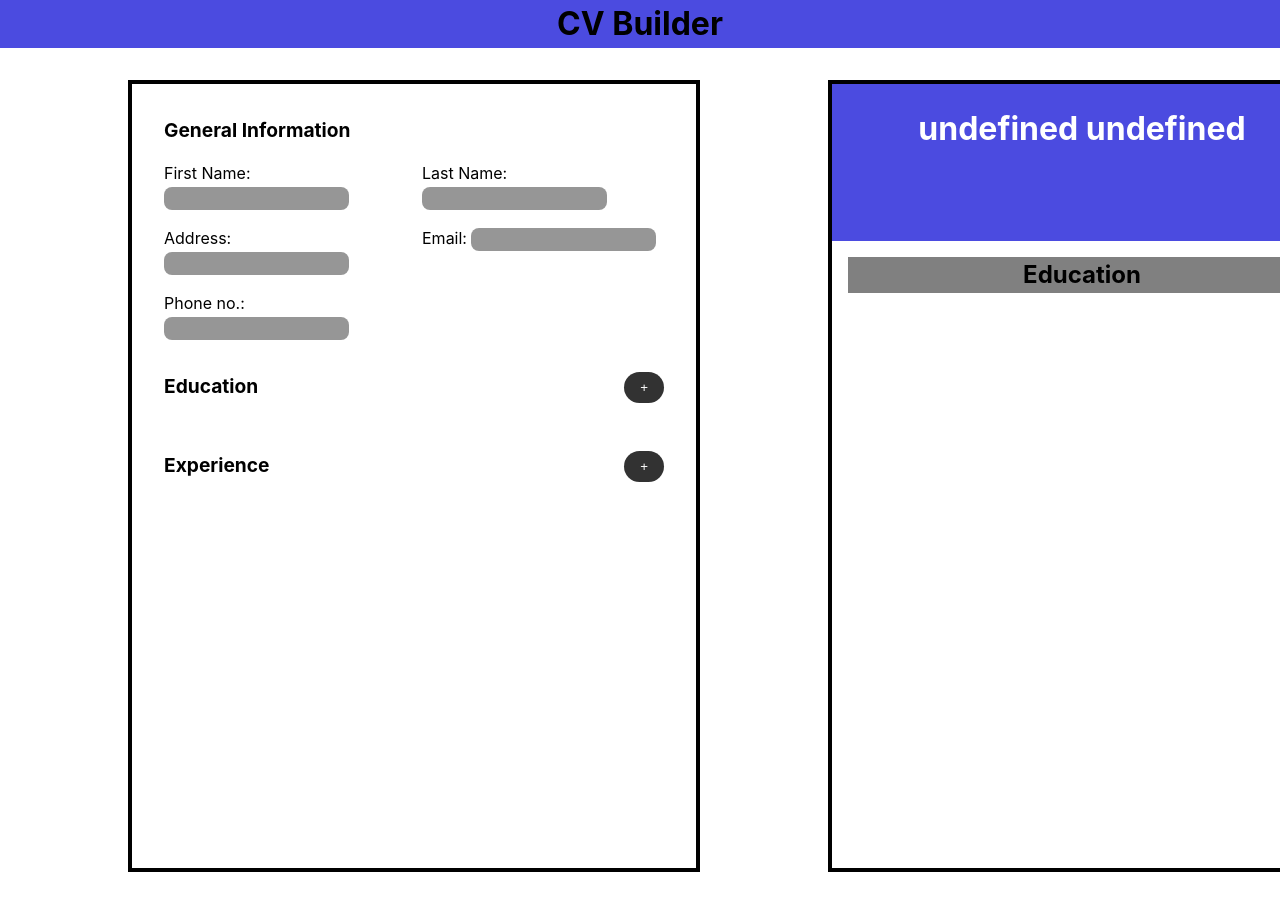
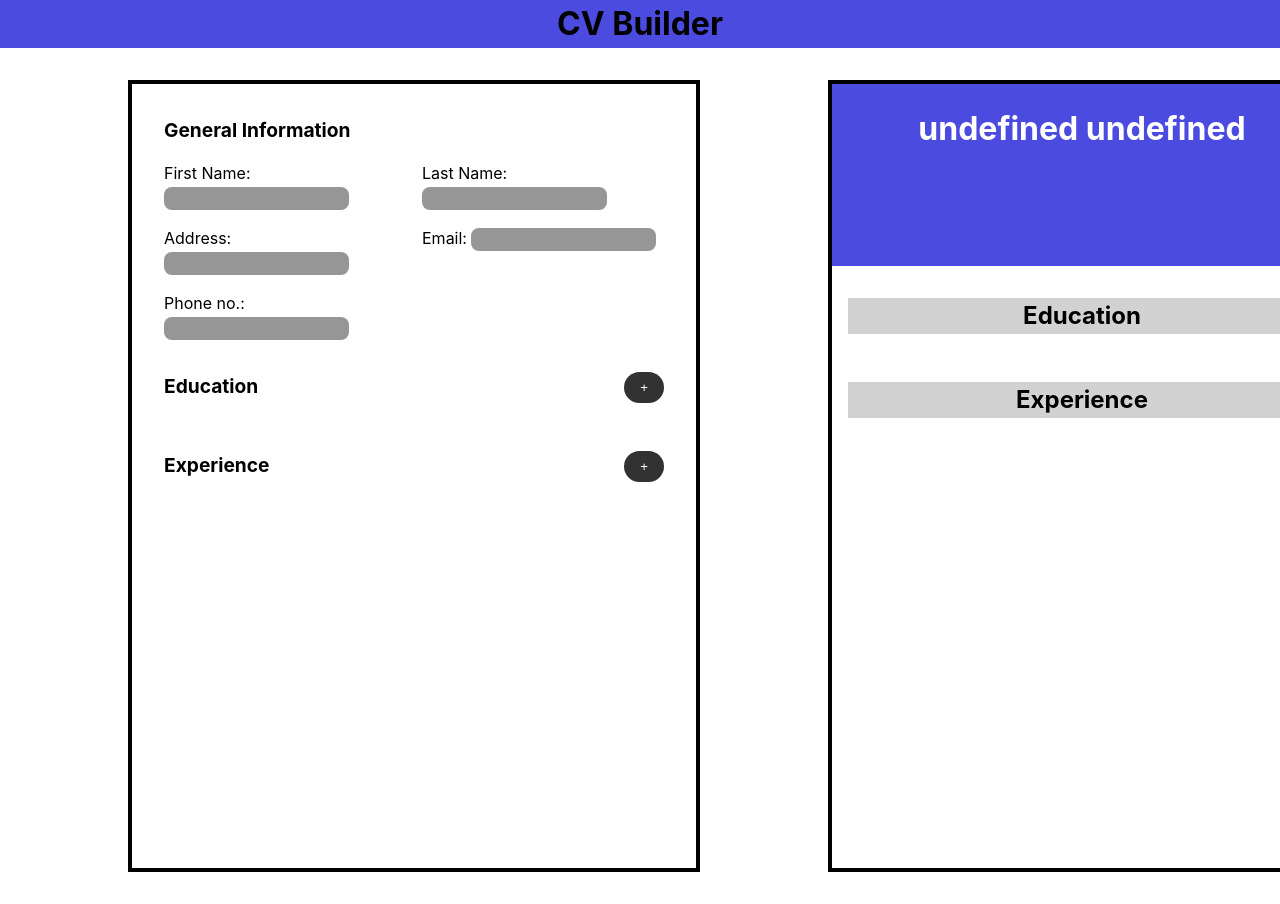
Before and after one commit to Meeran-Tofiq/cv-generator-react, a React (Vite) app: page / in a window 1280 px wide. Shown: the top 904 px of the page. Built offline with nearby package versions, Linux system fonts and the light colour scheme.

Commit message:
Style experience preview

```diff
--- a/src/ExperiencePreview.jsx
+++ b/src/ExperiencePreview.jsx
@@ -1,11 +1,14 @@
 export default function ExperiencePreview({ experience }) {
 	return (
-		<div className="expcation-preview">
-			{experience.map((exp) => (
-				<li key={exp.key}>
-					<Experience exp={exp} />
-				</li>
-			))}
+		<div className="experience">
+			<h2>Experience</h2>
+			<ul>
+				{experience.map((exp) => (
+					<li key={exp.key}>
+						<Experience exp={exp} />
+					</li>
+				))}
+			</ul>
 		</div>
 	);
 }
@@ -13,7 +16,7 @@ export default function ExperiencePreview({ experience }) {
 function Experience({ exp }) {
 	return (
 		<>
-			<h2>{exp.institution}</h2>
+			<h3>{exp.institution}</h3>
 			<span className="duration">
 				{exp.startDate} - {exp.endDate || "present"}
 			</span>
--- a/src/index.css
+++ b/src/index.css
@@ -104,8 +104,9 @@ input {
 }
 
 .preview {
-	display: grid;
-	grid-template-rows: 20% 1fr 1fr;
+	display: flex;
+	flex-direction: column;
+	gap: 1rem;
 }
 
 .preview .general-info {
@@ -124,10 +125,15 @@ input {
 	align-items: center;
 }
 
-.preview .education h2 {
-	background-color: grey;
+.preview h2 {
+	background-color: rgba(180, 180, 180, 0.6);
 	margin: 1rem;
 	text-align: center;
+}
+
+.preview h3 {
+	font-size: x-large;
+	margin: 0;
 }
 
 .preview .education ul {
@@ -143,6 +149,16 @@ input {
 	padding: 0 3rem;
 }
 
-.education li h3 {
-	margin: 0;
+.experience li {
+	display: grid;
+	grid-template-columns: 1fr 1fr;
+	gap: 0;
+	width: 100%;
+	row-gap: 1rem;
+
+	align-items: center;
 }
+
+.experience p {
+	grid-column: 1 / span 2;
+}
```
